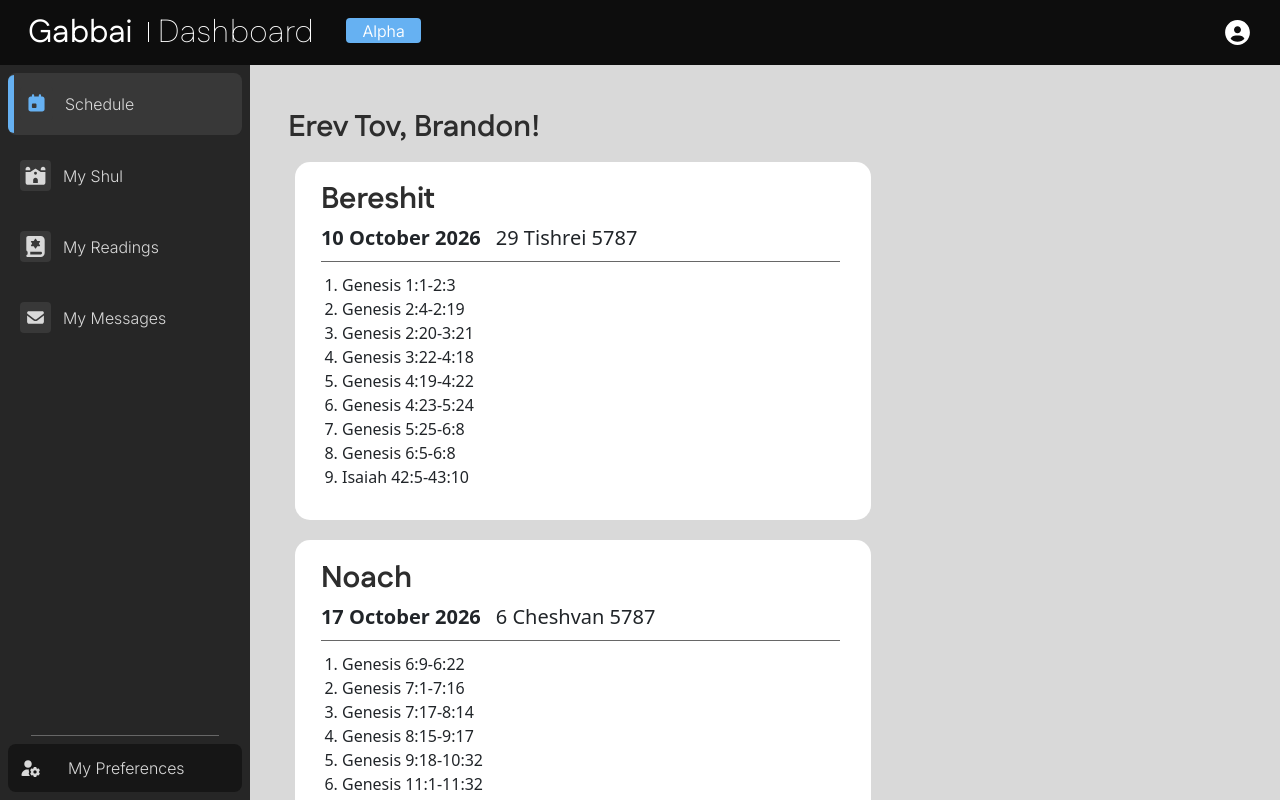
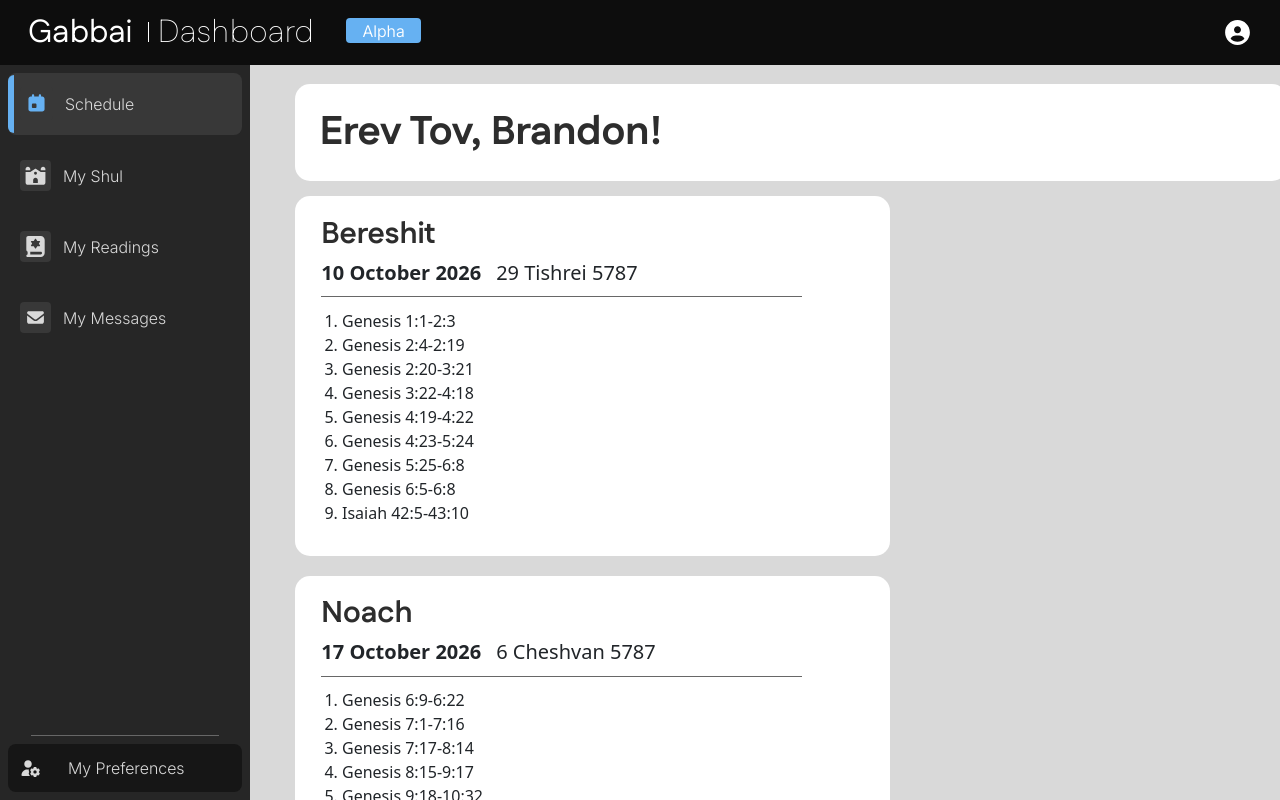
Before and after one commit to brandonbng23/gabbai, a React (Vite) app in the folder frontend/: page / in a window 1280 px wide. Shown: the top 800 px of the page. Built offline with nearby package versions, Linux system fonts and the light colour scheme.

Commit message:
Updated styling

```diff
--- a/frontend/src/index.css
+++ b/frontend/src/index.css
@@ -791,9 +791,14 @@ h4 {
 }
 
 .content-window {
+    display: flex;
+    flex-direction: column;
+    gap: 15px;
+
     margin-top: 65px;
     margin-left: 245px;
-    width: 75%;
+    width: 77.5%;
+    padding-top: 1.5%;
 }
 
 @media (max-width: 1200px) {
@@ -806,6 +811,22 @@ h4 {
     .content-window {
         margin-left: 90px;
     }
+}
+
+.welcomeBar {
+    margin-left: 50px;
+    width: 100%;
+    padding: 5px;
+
+    background-color: white;
+    border-radius: 15px;
+}
+
+.welcomeBar h4 {
+    padding: 0px;
+    font-size: 40px;
+    margin: 2%;
+    font-weight: 750;
 }
 
 .aliyot {
@@ -845,7 +866,7 @@ h4 {
 
 .aliyah .divider {
     margin: 2%;
-    width: 95%;
+    width: 85%;
 }
 
 .footer {
```
